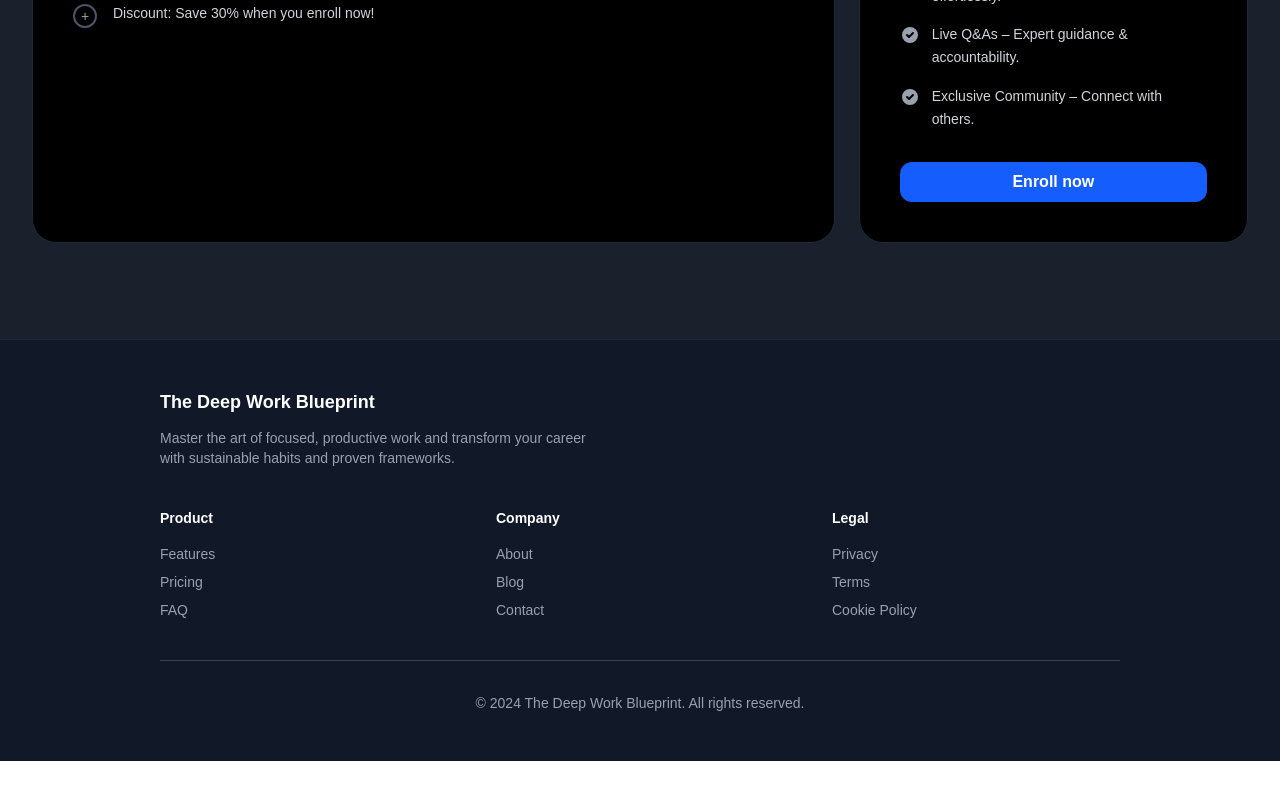
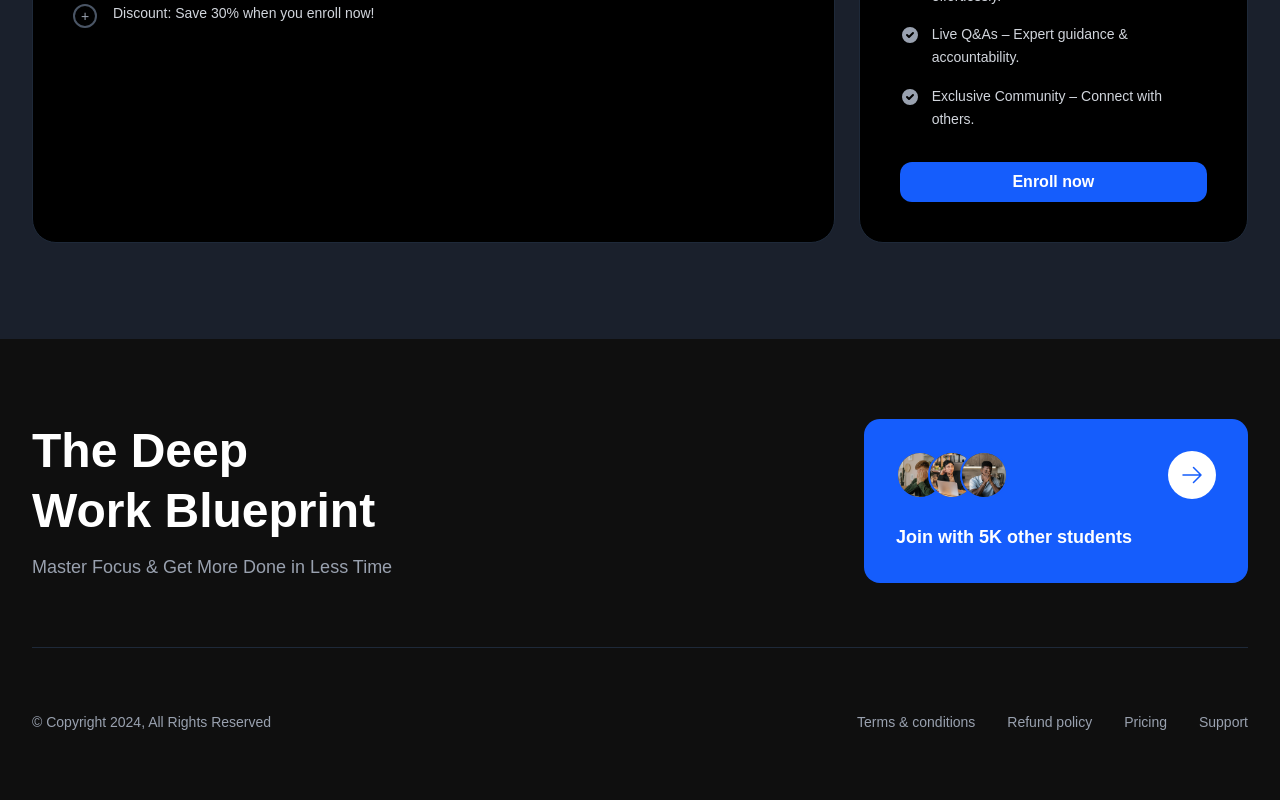
Before and after one commit to sakil470004/PPA-WA-assignment, a Next.js app: page / in a window 1280 px wide. Shown: the part 5929-6729 px from the top of the page. Before the commit the page ends 6690 px from the top, so only its background shows below. Built offline with nearby package versions, Linux system fonts and the light colour scheme.

Commit message:
update footer

```diff
--- a/src/components/Footer.tsx
+++ b/src/components/Footer.tsx
@@ -1,84 +1,98 @@
 /**
  * Footer Component
- * Displays footer links, company info, and legal links
+ * Displays footer with branding, CTA card, and links
  */
 
+'use client';
+
+import { ArrowRightIcon } from '@heroicons/react/24/solid';
+import Image from 'next/image';
+import person1 from '@/assets/poblem_section_img/person1.png';
+import person2 from '@/assets/poblem_section_img/person2.png';
+import person3 from '@/assets/poblem_section_img/person3.png';
+
 export default function Footer() {
-  const footerLinks = {
-    product: [
-      { label: 'Features', href: '#' },
-      { label: 'Pricing', href: '#' },
-      { label: 'FAQ', href: '#' },
-    ],
-    company: [
-      { label: 'About', href: '#' },
-      { label: 'Blog', href: '#' },
-      { label: 'Contact', href: '#' },
-    ],
-    legal: [
-      { label: 'Privacy', href: '#' },
-      { label: 'Terms', href: '#' },
-      { label: 'Cookie Policy', href: '#' },
-    ],
-  };
+  // Footer navigation links
+  const footerLinks = [
+    { label: 'Terms & conditions', href: '#' },
+    { label: 'Refund policy', href: '#' },
+    { label: 'Pricing', href: '#' },
+    { label: 'Support', href: '#' },
+  ];
+
+  // Avatar images for the CTA card
+  const avatars = [person1, person2, person3];
 
   return (
-    <footer className="bg-[#111827] border-t border-gray-800 py-12">
-      <div className="max-w-5xl mx-auto px-8">
-        {/* Brand Section */}
-        <div className="mb-10">
-          <h3 className="text-lg font-bold mb-3">The Deep Work Blueprint</h3>
-          <p className="text-gray-400 text-sm max-w-md">Master the art of focused, productive work and transform your career with sustainable habits and proven frameworks.</p>
-        </div>
-
-        {/* Footer Links Grid */}
-        <div className="grid grid-cols-3 gap-12 text-sm mb-10">
-          {/* Product Links */}
-          <div>
-            <h4 className="font-semibold mb-4 text-white">Product</h4>
-            <ul className="space-y-2 text-gray-400">
-              {footerLinks.product.map((link, index) => (
-                <li key={index}>
-                  <a href={link.href} className="hover:text-white transition">
-                    {link.label}
-                  </a>
-                </li>
-              ))}
-            </ul>
+    <footer className="bg-[#0f0f0f] py-20 px-8">
+      <div className="max-w-7xl mx-auto">
+        {/* Main Footer Content - Two Column Layout */}
+        <div className="flex items-center justify-between mb-16 pb-16 border-b border-gray-800">
+          {/* Left Column - Branding */}
+          <div className="flex-1">
+            <h2 className="text-4xl md:text-5xl font-bold text-white mb-3 leading-tight">
+              The Deep<br />Work Blueprint
+            </h2>
+            <p className="text-gray-400 text-lg">
+              Master Focus & Get More Done in Less Time
+            </p>
           </div>
 
-          {/* Company Links */}
-          <div>
-            <h4 className="font-semibold mb-4 text-white">Company</h4>
-            <ul className="space-y-2 text-gray-400">
-              {footerLinks.company.map((link, index) => (
-                <li key={index}>
-                  <a href={link.href} className="hover:text-white transition">
-                    {link.label}
-                  </a>
-                </li>
-              ))}
-            </ul>
-          </div>
+          {/* Right Column - CTA Card */}
+          <div className="flex-1 flex justify-end">
+            <div className="bg-blue-600 rounded-2xl p-8 max-w-sm w-full">
+              {/* Avatars and Arrow */}
+              <div className="flex items-center justify-between mb-6">
+                {/* Overlapping Avatars */}
+                <div className="flex items-center -space-x-4">
+                  {avatars.map((avatar, index) => (
+                    <div
+                      key={index}
+                      className="relative w-12 h-12 rounded-full border-2 border-blue-600 overflow-hidden bg-gray-700"
+                    >
+                      <Image
+                        src={avatar}
+                        alt={`Student ${index + 1}`}
+                        fill
+                        className="object-cover"
+                      />
+                    </div>
+                  ))}
+                </div>
 
-          {/* Legal Links */}
-          <div>
-            <h4 className="font-semibold mb-4 text-white">Legal</h4>
-            <ul className="space-y-2 text-gray-400">
-              {footerLinks.legal.map((link, index) => (
-                <li key={index}>
-                  <a href={link.href} className="hover:text-white transition">
-                    {link.label}
-                  </a>
-                </li>
-              ))}
-            </ul>
+                {/* Arrow Icon */}
+                <button className="w-12 h-12 rounded-full bg-white flex items-center justify-center hover:bg-gray-100 transition flex-shrink-0">
+                  <ArrowRightIcon className="w-6 h-6 text-blue-600" />
+                </button>
+              </div>
+
+              {/* CTA Text */}
+              <p className="text-white font-semibold text-lg">
+                Join with 5K other students
+              </p>
+            </div>
           </div>
         </div>
 
-        {/* Copyright Section */}
-        <div className="border-t border-gray-700 pt-8">
-          <p className="text-gray-400 text-sm text-center">© 2024 The Deep Work Blueprint. All rights reserved.</p>
+        {/* Bottom Footer - Copyright and Links */}
+        <div className="flex items-center justify-between">
+          {/* Copyright */}
+          <p className="text-gray-400 text-sm">
+            © Copyright 2024, All Rights Reserved
+          </p>
+
+          {/* Footer Links */}
+          <div className="flex items-center gap-8">
+            {footerLinks.map((link, index) => (
+              <a
+                key={index}
+                href={link.href}
+                className="text-gray-400 text-sm hover:text-white transition"
+              >
+                {link.label}
+              </a>
+            ))}
+          </div>
         </div>
       </div>
     </footer>
```
